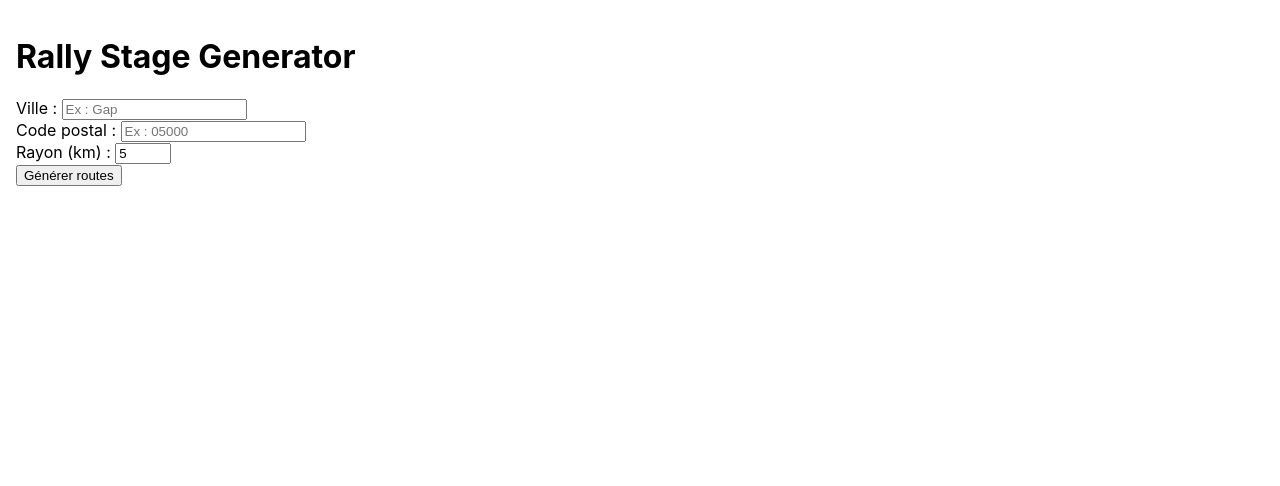
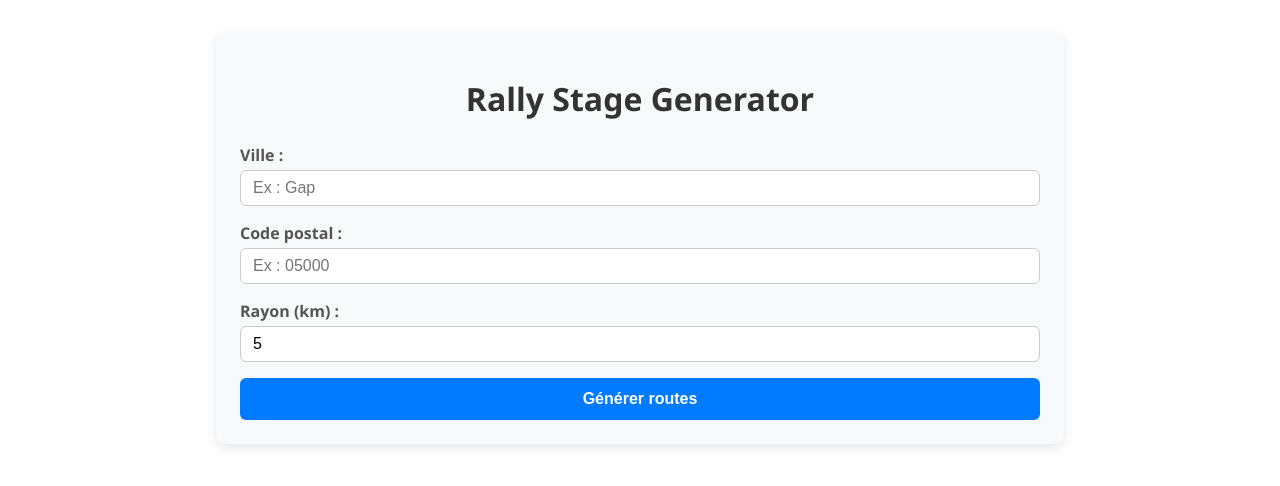
Before and after one commit to theo-vanbandon/rally-stage-generator, a React (Create React App) app in the folder frontend/: page / in a window 1280 px wide. Shown: the top 486 px of the page. Built offline with nearby package versions, Linux system fonts and the light colour scheme.

Commit message:
Ajout du style pour le formulaire et la carte

```diff
--- /dev/null
+++ b/frontend/src/components/RouteGenerator.css
@@ -0,0 +1,93 @@
+/* src/components/RouteGenerator.css */
+
+.route-generator {
+  max-width: 800px;
+  margin: 2rem auto;
+  padding: 1.5rem;
+  background-color: #f8f9fa;
+  border-radius: 10px;
+  box-shadow: 0 4px 12px rgba(0, 0, 0, 0.1);
+  font-family: 'Segoe UI', Tahoma, Geneva, Verdana, sans-serif;
+}
+
+.route-generator h1 {
+  text-align: center;
+  color: #333;
+  margin-bottom: 1.5rem;
+}
+
+.route-generator form {
+  display: flex;
+  flex-direction: column;
+  gap: 1rem;
+}
+
+.route-generator label {
+  display: flex;
+  flex-direction: column;
+  font-weight: 600;
+  color: #555;
+}
+
+.route-generator input {
+  padding: 0.5rem 0.75rem;
+  margin-top: 0.25rem;
+  border: 1px solid #ccc;
+  border-radius: 6px;
+  font-size: 1rem;
+  transition: border 0.2s;
+}
+
+.route-generator input:focus {
+  outline: none;
+  border-color: #007bff;
+}
+
+.route-generator button {
+  padding: 0.75rem;
+  font-size: 1rem;
+  font-weight: 600;
+  color: white;
+  background-color: #007bff;
+  border: none;
+  border-radius: 6px;
+  cursor: pointer;
+  transition: background-color 0.2s;
+}
+
+.route-generator button:hover {
+  background-color: #0056b3;
+}
+
+.map-container {
+  margin-top: 1.5rem;
+  height: 70vh;
+  border-radius: 10px;
+  overflow: hidden;
+  box-shadow: 0 4px 12px rgba(0,0,0,0.1);
+}
+
+
+
+
+
+/* Loader */
+.loader-container {
+  display: flex;
+  justify-content: center;
+  margin: 1rem 0;
+}
+
+.loader {
+  border: 6px solid #f3f3f3; /* gris clair */
+  border-top: 6px solid #007bff; /* bleu */
+  border-radius: 50%;
+  width: 50px;
+  height: 50px;
+  animation: spin 1s linear infinite;
+}
+
+@keyframes spin {
+  0% { transform: rotate(0deg); }
+  100% { transform: rotate(360deg); }
+}
--- a/frontend/src/components/RouteGenerator.jsx
+++ b/frontend/src/components/RouteGenerator.jsx
@@ -1,15 +1,19 @@
-// src/components/RouteGenerator.jsx
 import React, { useState } from "react";
 import MapView from "./MapView";
+import "./RouteGenerator.css";
 
 export default function RouteGenerator() {
   const [place, setPlace] = useState("");
   const [postal, setPostal] = useState("");
   const [radiusKm, setRadiusKm] = useState(5);
   const [geojson, setGeojson] = useState(null);
+  const [loading, setLoading] = useState(false); // <-- état de chargement
 
   const handleGenerate = async () => {
     if (!place) return;
+
+    setLoading(true); // début du chargement
+    setGeojson(null); // reset carte pendant le chargement
 
     try {
       const res = await fetch("http://localhost:4000/api/generate", {
@@ -20,23 +24,27 @@ export default function RouteGenerator() {
 
       const data = await res.json();
 
-      if (data.ok) {
-        setGeojson(data.geojson);
-      } else {
-        alert("Erreur : " + (data.error || "Unknown"));
-      }
+      if (data.ok) setGeojson(data.geojson);
+      else alert("Erreur : " + (data.error || "Unknown"));
     } catch (err) {
       console.error(err);
       alert("Erreur lors de la communication avec le backend.");
+    } finally {
+      setLoading(false); // fin du chargement
     }
   };
 
   return (
-    <div style={{ padding: "1rem" }}>
+    <div className="route-generator">
       <h1>Rally Stage Generator</h1>
-
+      <form
+        onSubmit={(e) => {
+          e.preventDefault();
+          handleGenerate();
+        }}
+      >
         <label>
-        Ville :{" "}
+          Ville :
           <input
             type="text"
             value={place}
@@ -44,10 +52,9 @@ export default function RouteGenerator() {
             placeholder="Ex : Gap"
           />
         </label>
-      <br />
 
         <label>
-        Code postal :{" "}
+          Code postal :
           <input
             type="text"
             value={postal}
@@ -55,10 +62,9 @@ export default function RouteGenerator() {
             placeholder="Ex : 05000"
           />
         </label>
-      <br />
 
         <label>
-        Rayon (km) :{" "}
+          Rayon (km) :
           <input
             type="number"
             value={radiusKm}
@@ -67,11 +73,23 @@ export default function RouteGenerator() {
             max={50}
           />
         </label>
-      <br />
 
-      <button onClick={handleGenerate}>Générer routes</button>
+        <button type="submit" disabled={loading}>
+          {loading ? "Chargement..." : "Générer routes"}
+        </button>
+      </form>
 
-      {geojson && <MapView geojson={geojson} />}
+      {loading && (
+        <div className="loader-container">
+          <div className="loader"></div>
+        </div>
+      )}
+
+      {geojson && !loading && (
+        <div className="map-container">
+          <MapView geojson={geojson} />
+        </div>
+      )}
     </div>
   );
 }
```
Lines whose indentation alone changed are shown as unchanged.
